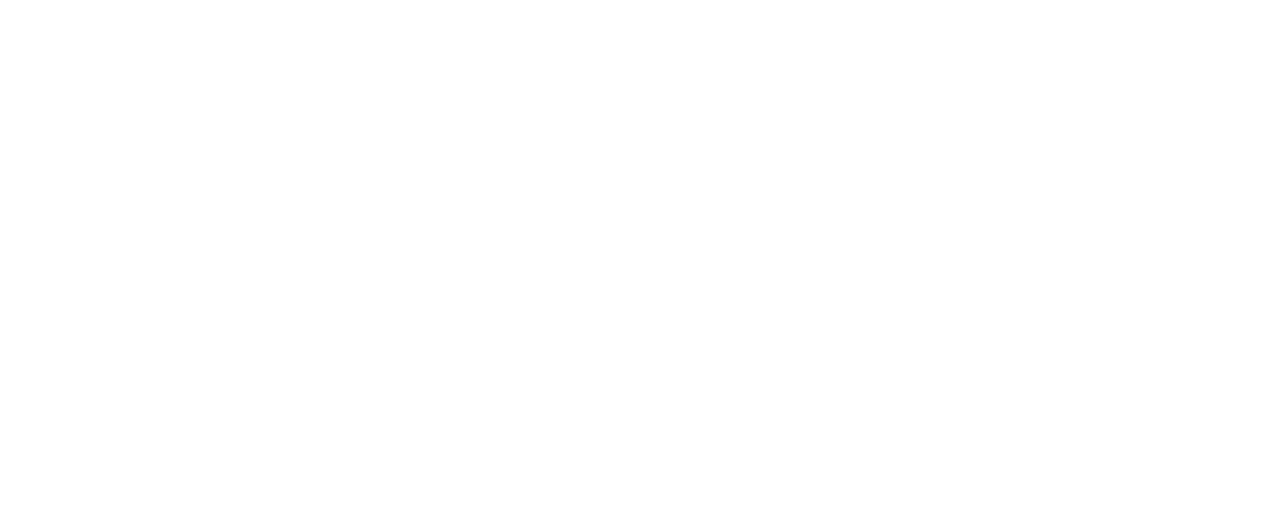
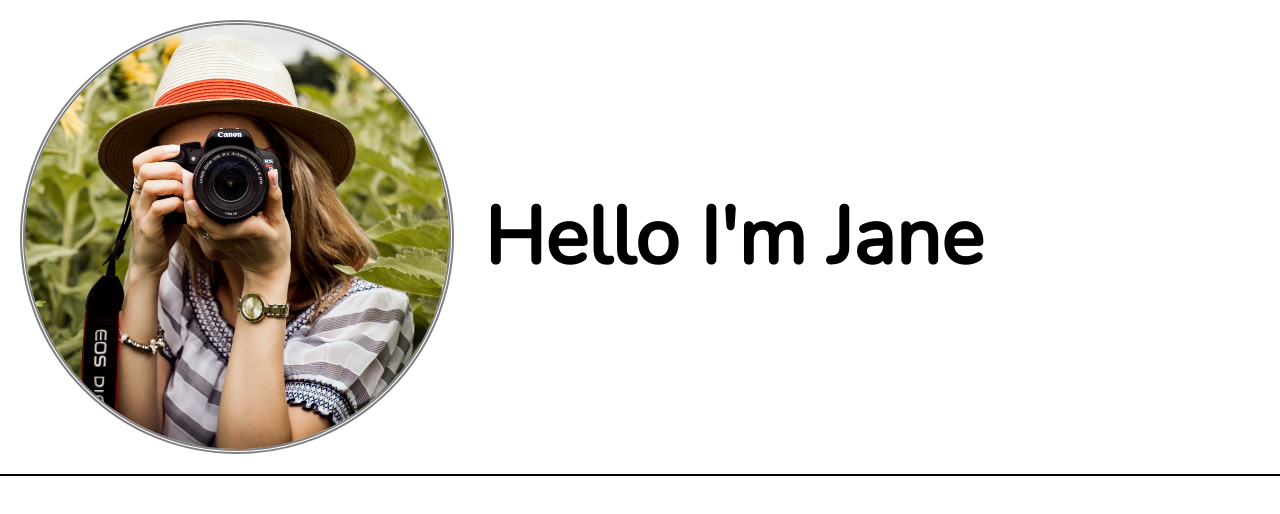
Before and after one commit to TotallyMoxie/CSS_Fundamentals_11hr_DaveGray, a plain HTML site: page index.html in a window 1280 px wide. Drawn offline with nearby package versions, Linux system fonts and the light colour scheme.

Commit message:
lesson 16

```diff
--- a/css/style.css
+++ b/css/style.css
@@ -1,4 +1,6 @@
-@import url('https://fonts.googleapis.com/css2?family=Roboto&display=swap');
+@import url('https://fonts.googleapis.com/css2?family=Nunito&display=swap');
+
+/* Begin Reset */
 
 * {
   margin: 0;
@@ -6,7 +8,57 @@
   box-sizing: border-box;
 }
 
+img { display: block; }
+/* End Reset */
+
+/* Utility Classes */
+.nowrap {
+  white-space: nowrap;
+}
+
+.offscreen {
+  position: absolute;
+  left: -100000px;
+}
+/* End Utility Classes */
+
 body {
-  font-family: "Roboto", sans-serif;
+  font-family: "Nunito", sans-serif;
   min-height: 100vh;
 }
+
+.hero {
+  border-bottom: 2px solid black;
+  padding: 20px;
+  display: flex;
+  justify-content: flex-start;
+  align-items: center;
+  gap: 30px;
+}
+
+.h1 {
+  font-size: 500%;
+}
+
+.profile-pic-figure {
+  width: 35%;
+}
+
+.profile-pic-figure img {
+  width: 100%;
+  height: auto;
+  min-width: 100px;
+  border: 5px double gray;
+  border-radius: 50%;
+}
+
+.example {
+  margin-top: 1rem;
+  padding-left: 20px;
+  border: 1px solid red;
+}
+
+.example img {
+  width: 25%;
+  height: auto;
+}
--- a/index.html
+++ b/index.html
@@ -10,7 +10,20 @@
 </head>
 
 <body>
-
+    <section class="hero">
+        <figure class="profile-pic-figure">
+            <img src="img/profile-800x800.png" alt="Profile Picture" title="My Profile Picture" width="800" height="800">
+            <figcaption class="offscreen">Jane Doe</figcaption>
+        </figure>
+        <h1 class="h1">
+            <span class="nowrap">Hello</span>
+            <span class="nowrap">I'm Jane</span>
+        </h1>
+    </section>
+  <!--   <section class="example">
+            <img src="img/pat1.png" alt="Pattern 1" width="200" height="200">
+    </section>
+     -->
 </body>
 
 </html>
```
